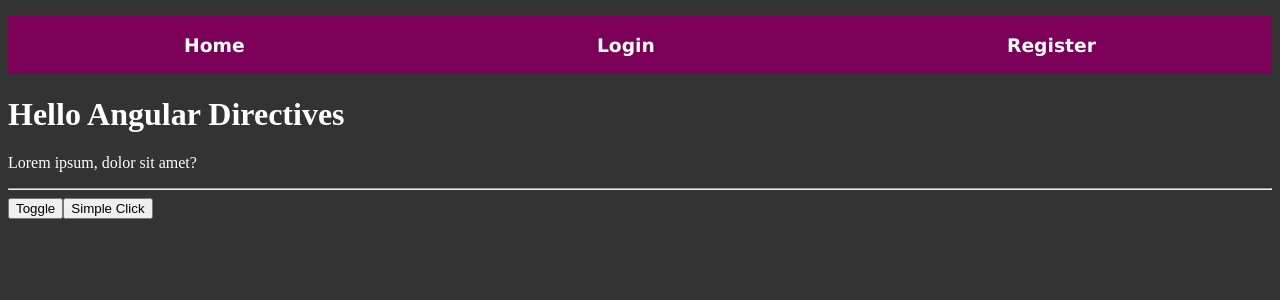
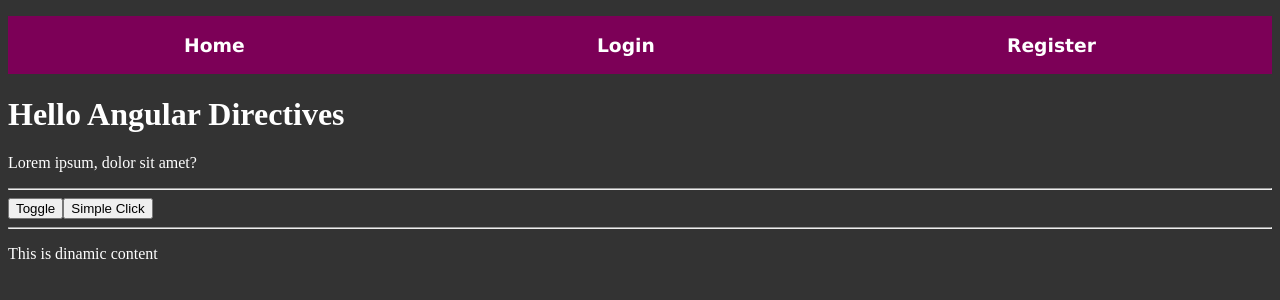
Before and after one commit to MihailBozov/Angular, an Angular app in the folder forms-app/: page /home in a window 1280 px wide. Shown: the top 300 px of the page. Built offline with nearby package versions, Linux system fonts and the light colour scheme.

Commit message:
Using <ng-template> for dinamic content

```diff
--- a/forms-app/src/app/components/home/home.component.html
+++ b/forms-app/src/app/components/home/home.component.html
@@ -25,3 +25,15 @@
 </ng-template>
 
 <button (click)="simpleClick(directiveRef)">Simple Click</button>
+
+<hr>
+
+<!-- <ng-template> is not shown and is not loaded unless the condition is true -->
+<ng-template #dinamicTemplate>
+    <p>This is dinamic content</p>
+</ng-template>
+
+<ng-template ngIf="true">
+    <ng-container *ngTemplateOutlet="dinamicTemplate"></ng-container>
+
+</ng-template>
```
